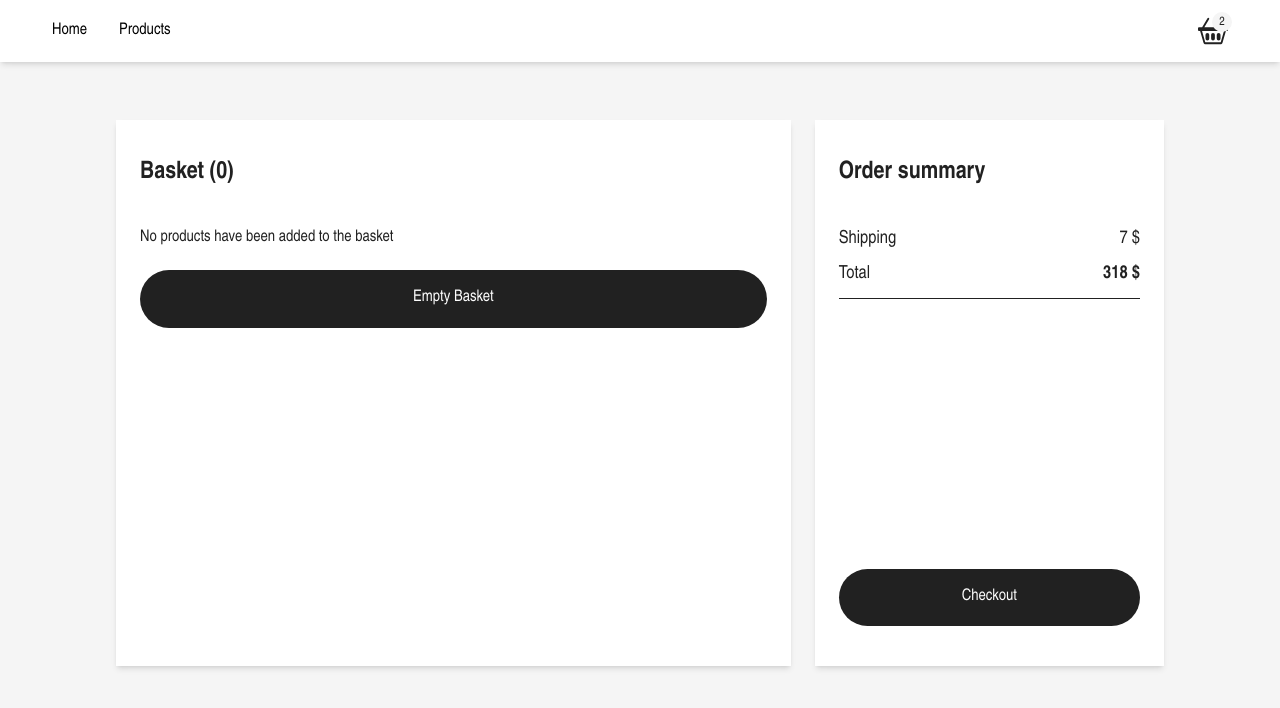
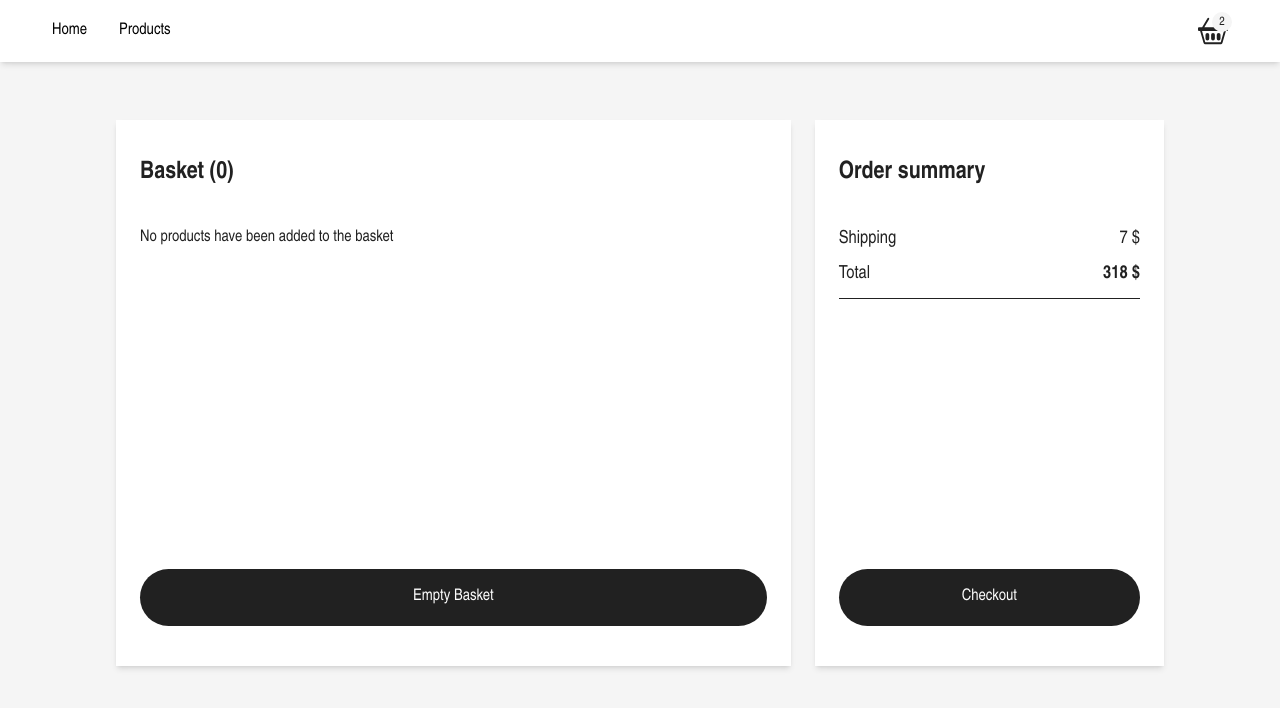
Before and after one commit to leamhkea/simpel-shop, a Next.js app: page /basket in a window 1280 px wide. Shown: the top 708 px of the page. Built offline with nearby package versions, Linux system fonts and the light colour scheme.

Commit message:
Lavet empty button og placeret den i bunden af card

```diff
--- a/src/components/Basket/BasketCard.jsx
+++ b/src/components/Basket/BasketCard.jsx
@@ -11,9 +11,9 @@ const BasketCard = () => {
   return (
     <div className="flex flex-col lg:flex-row m-20 gap-6 py-10 px-4">
       {/* Basket-indholdet */}
-      <div className="flex-1 bg-white px-6 py-10 shadow-md">
+      <div className="flex-1 bg-white px-6 py-10 shadow-md flex flex-col">
         <h2 className="font-bold pb-10">Basket ({items.length})</h2>
-        <div>
+        <div className="flex-1">
           {items && items.length > 0 ? (
             items.map((item) => (
               <ProductInBasketCard key={item.id} data={item} />
@@ -22,11 +22,12 @@ const BasketCard = () => {
             <p>No products have been added to the basket</p>
           )}
         </div>
-        <ButtonEmptyBasket>Empty Basket</ButtonEmptyBasket>
+        <div className="mt-auto pt-6">
+          <ButtonEmptyBasket>Empty Basket</ButtonEmptyBasket>
+        </div>
       </div>
 
       {/* Order summary --> bliver sticky kun på større skærme */}
-      {/* md:w-1/3 --> På medium skærme og op (≥768px) bliver bredden 1/3 af containeren. */}
       <div className="w-full lg:w-1/3 bg-white px-6 py-10 shadow-md md:sticky md:top-20 md:self-start">
         <h2 className="font-bold pb-10">Order summary</h2>
         <CheckoutCard items={items} />
--- a/src/components/Basket/ButtonEmptyBasket.jsx
+++ b/src/components/Basket/ButtonEmptyBasket.jsx
@@ -1,15 +1,12 @@
 "use client";
 import useItemStore from "@/store/itemStore";
 
-const SingleButton = ({ item, children }) => {
-  const items = useItemStore((state) => state.items);
-
-  console.log("items:", items);
-  const emptyBasket = (item) => [];
+const SingleButton = ({ children }) => {
+  const clearItems = useItemStore((state) => state.clearItems);
 
   return (
     <button
-      onClick={() => emptyBasket(item)}
+      onClick={clearItems}
       className="py-5 flex gap-2 bg-(--black) text-(--white) text-center rounded-4xl w-full items-center justify-center mt-5 hover:scale-105 transition-all duration-300"
     >
       {children}
--- a/src/store/itemStore.js
+++ b/src/store/itemStore.js
@@ -37,19 +37,18 @@ const useItemStore = create(
             }),
           ],
         })),
+
+      // Denne funktion fjerner et produkt på Remove i basket, så det fjernes fra arrayet
       removeItem: (itemID) =>
         set((state) => ({
           items: state.items.filter((item) => item.id !== itemID),
         })),
+
+      // Denne funktion tømmer hele basket med alle produkter i arrayet
+      clearItems: () => set({ items: [] }),
     }),
     { name: "storage" }
   )
 );
-// const productDeleteFromBasket = (deleteItem) => {
-//   const newItem = items.filter((item) => item !== deleteItem);
-//   addItem(newItem);
-
-//   productDeleteFromBasket;
-// };
 
 export default useItemStore;
```
